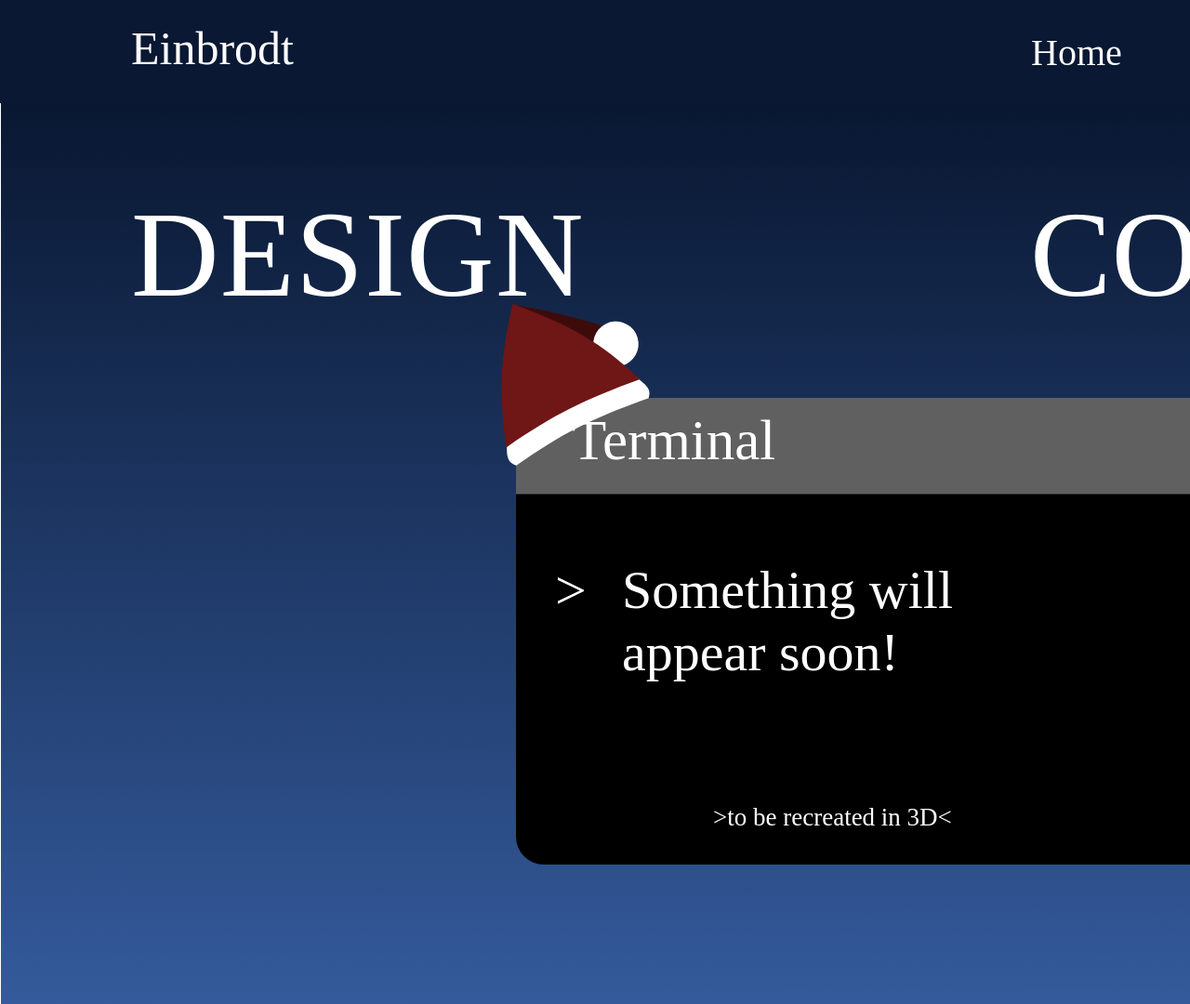
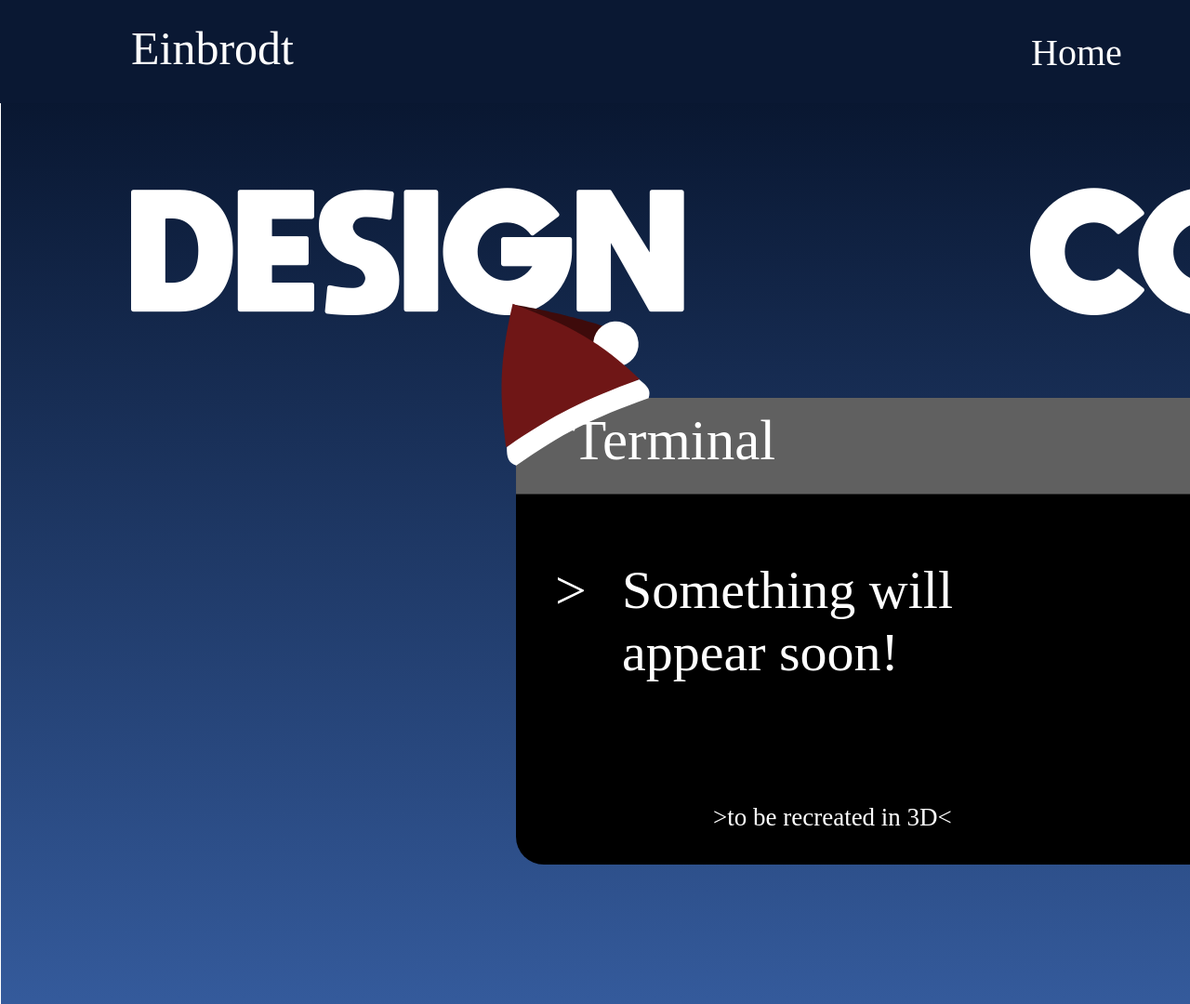
Before and after one commit to Neinbrodt/1brodt, a plain HTML site: page index.html in a window 1280 px wide. Shown: the top 1080 px of the page at 93% size. Drawn offline with Linux system fonts and the light colour scheme.

Commit message:
Update index.html

```diff
--- a/index.html
+++ b/index.html
@@ -24,7 +24,7 @@
 	}
 	@font-face {
 		font-family: "Moon Get";
-		src: url("../src/fonts/moon_get.ttf") format:('truetype');
+		src: url("../src/fonts/moon_get.ttf");
 	}
 	#index {
 		position: absolute;
```
